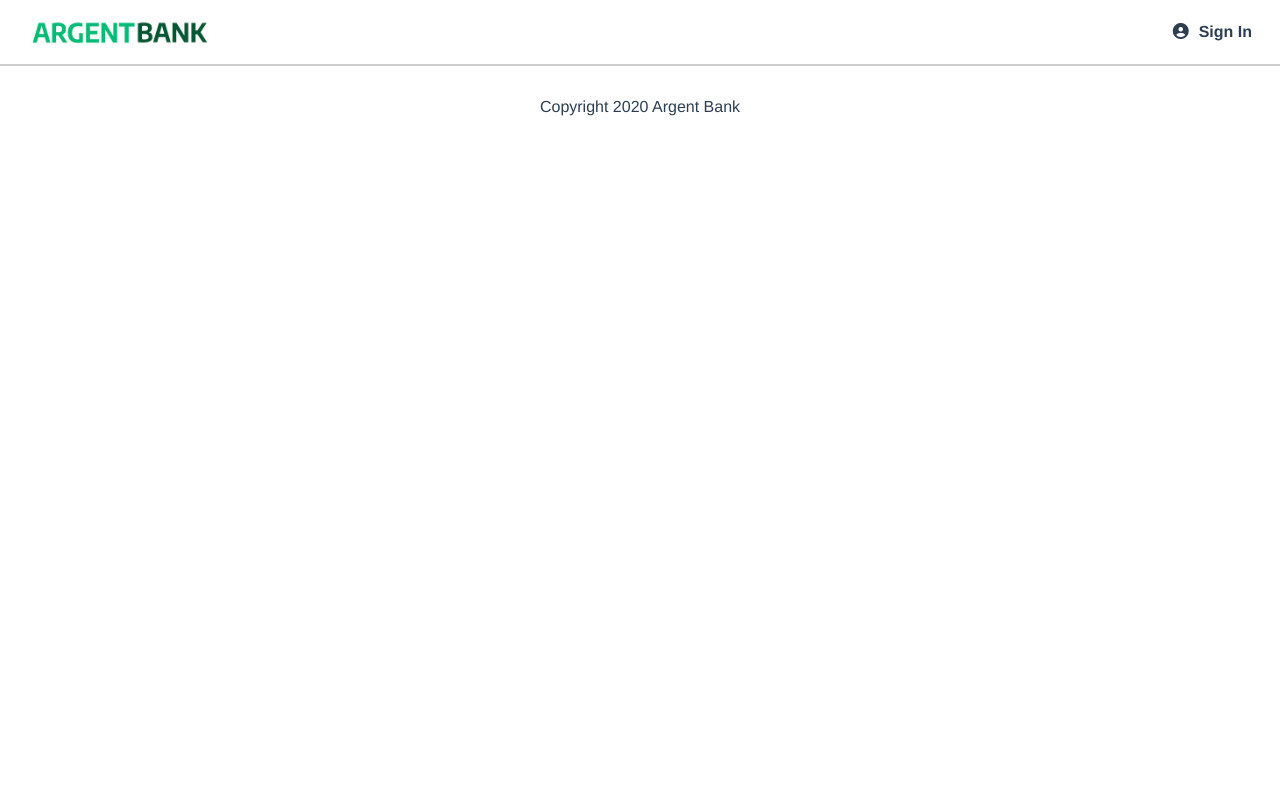
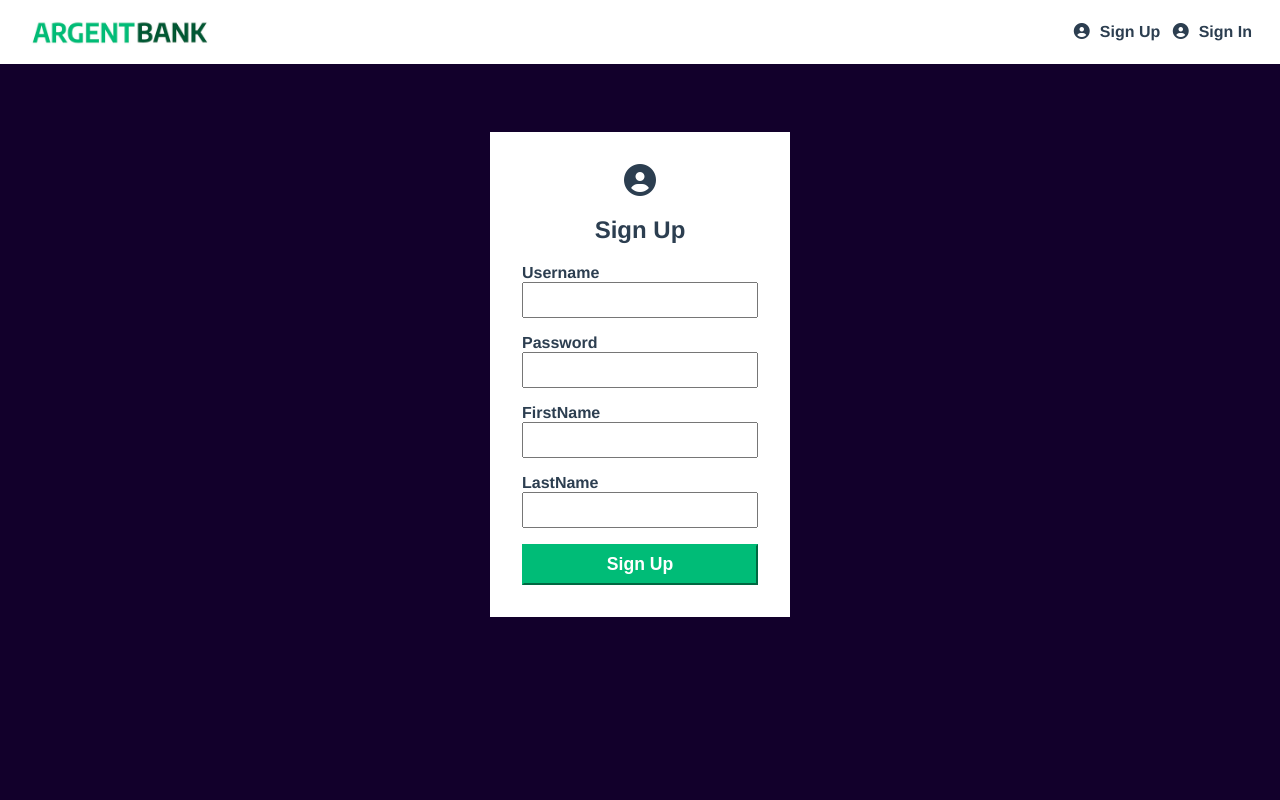
Before and after one commit to METALbrasier2X0/RaphaelArrayago_13_25042022, a React (Create React App) app in the folder argentbank/: page /Sign_up in a window 1280 px wide. Shown: the top 800 px of the page. Built offline with nearby package versions, Linux system fonts and the light colour scheme.

Commit message:
All features in , missing alerts for form misinput

```diff
--- a/argentbank/src/Containers/Header.js
+++ b/argentbank/src/Containers/Header.js
@@ -13,7 +13,6 @@ import logo from './../img/argentBankLogo.png';
  * @param   {props}           props     Props containing data from parent component
  * @return  {React element}             Containers that shows the Header of the App
  */
-
 
 
 function Header(props) {
@@ -32,7 +31,21 @@ function Logoutdiv(status) {
 
   return (
     <>
-     {visibility&& <Nav.Link  onClick={() => Logout()} className="main-nav-item" href="/Sign_in" ><i className="fa fa-sign-out"></i>Sign out</Nav.Link> }
+     {visibility&& <> <Nav.Link  onClick={() => Logout()} className="main-nav-item" href="/Sign_in" ><i className="fa fa-sign-out"></i>Sign out</Nav.Link> </> }
+     {visibility&& <> <Nav.Link className="main-nav-item" href="/User"><i className="fa fa-user-circle"></i>User</Nav.Link> </> }
+    </>
+  );
+}
+
+
+function Singindiv(status) {
+  const [visibility,set_visibility] = useState(status)
+  const dispatch = useDispatch()
+
+  return (
+    <>
+     {visibility&& <> <Nav.Link className="main-nav-item" href="/Sign_up"><i className="fa fa-user-circle"></i>Sign Up</Nav.Link> </>}
+     {visibility&& <> <Nav.Link className="main-nav-item" href="/Sign_in"><i className="fa fa-user-circle"></i>Sign In</Nav.Link> </>}
     </>
   );
 }
@@ -54,7 +67,7 @@ function Logoutdiv(status) {
       </Navbar.Brand>
       <div>
       {Logoutdiv(status)}
-      <Nav.Link className="main-nav-item" href="/Sign_in"><i className="fa fa-user-circle"></i>Sign In</Nav.Link>
+      {Singindiv(!status)}
       </div>
   </Navbar>
 </>
--- a/argentbank/src/Containers/Session/updateProfile.js
+++ b/argentbank/src/Containers/Session/updateProfile.js
@@ -1,6 +1,11 @@
 import React from 'react'
 import ReactDOM from 'react-dom/client'
 import { useSelector, useDispatch } from 'react-redux'
+
+/**
+ * Code to change the user info in the dashboard
+ * @param   {token}          string     User Token
+ */
 
 function updateProfile(Token) {
 
--- /dev/null
+++ b/argentbank/src/Containers/Sign_up/index.js
@@ -0,0 +1,76 @@
+import React from 'react';
+import ReactDOM from 'react-dom';
+import { generatePath } from "react-router";
+import { BrowserRouter, Routes, Route, Link, useHistory, useLocation, Redirect } from "react-router-dom";
+
+import { useSelector, useDispatch } from 'react-redux'
+import { storeToken, clearToken } from '../Session/userSession'
+
+function Sign_up() {
+
+  const dispatch = useDispatch()
+
+function GetToken(event, Email, Password, FirstName, LastName) {
+
+event.preventDefault();
+
+const myHeaders = new Headers({
+    'Content-Type': 'application/json',
+    'Authorization': 'your-token'
+});
+
+return fetch('http://localhost:3001/api/v1/user/signup', {
+  method: 'POST',
+  headers: myHeaders,
+  body: JSON.stringify({ "email": Email, "password": Password, "firstName": FirstName, "lastName": LastName })
+})
+
+.then(response => {
+    if (response.status === 200) {
+      return response.json();
+    } else {
+      throw new Error('Something went wrong on api server!');
+    }
+  })
+  .then(response => {
+    dispatch(storeToken(response.body.token));
+    console.debug(response);
+    window.location.href = "http://localhost:3000/Sign_in";
+  }).catch(error => {
+    console.error(error);
+  });
+}
+
+  return (
+   <>
+
+   <main id="userDashboard" className="main bg-dark">
+      <section className="sign-in-content">
+        <i className="fa fa-user-circle sign-in-icon"></i>
+        <h1>Sign Up</h1>
+        <form id="login" onSubmit={e => {GetToken(e, e.target.email.value, e.target.password.value, e.target.firstName.value, e.target.lastName.value);}} >
+          <div className="input-wrapper">
+            <label htmlFor="username">Username</label><input name="email"  type="text" id="username"></input>
+          </div>
+          <div className="input-wrapper">
+            <label htmlFor="password">Password</label><input name="password" type="password" id="password"></input>
+          </div>
+           <div className="input-wrapper">
+            <label htmlFor="firstName">FirstName</label><input name="firstName" type="firstName" id="firstName"></input>
+          </div>
+           <div className="input-wrapper">
+            <label htmlFor="lastName">LastName</label><input name="lastName" type="lastName" id="lastName"></input>
+          </div>
+
+          <button className="sign-in-button">Sign Up</button>
+
+        </form>
+      </section>
+    </main>
+
+   </>
+
+  );
+}
+
+export default Sign_up;
--- a/argentbank/src/Containers/User/index.js
+++ b/argentbank/src/Containers/User/index.js
@@ -20,7 +20,7 @@ function User() {
 
 if (token == null) {
     window.location.href = "http://localhost:3000/";
-}
+}else{
 
   return (
    <>
@@ -39,6 +39,6 @@ if (token == null) {
    </>
 
   );
-}
+} }
 
 export default User;
--- a/argentbank/src/index.js
+++ b/argentbank/src/index.js
@@ -9,6 +9,7 @@ import './css/main.css';
 
 import Home from "./Containers";
 import Sign_in from "./Containers/Sign_in";
+import Sign_up from "./Containers/Sign_up";
 import User from "./Containers/User";
 import Header from "./Containers/Header.js";
 import Footer from "./Containers/Footer.js";
@@ -32,6 +33,7 @@ export default function App() {
 
          <Routes>
             <Route index element={<Home/>} />
+            <Route path={'/Sign_up'} element={<Sign_up />} />
             <Route path={'/Sign_in'} element={<Sign_in />} />
             <Route path={'/User'} element={<User />} />
           </Routes>
```
